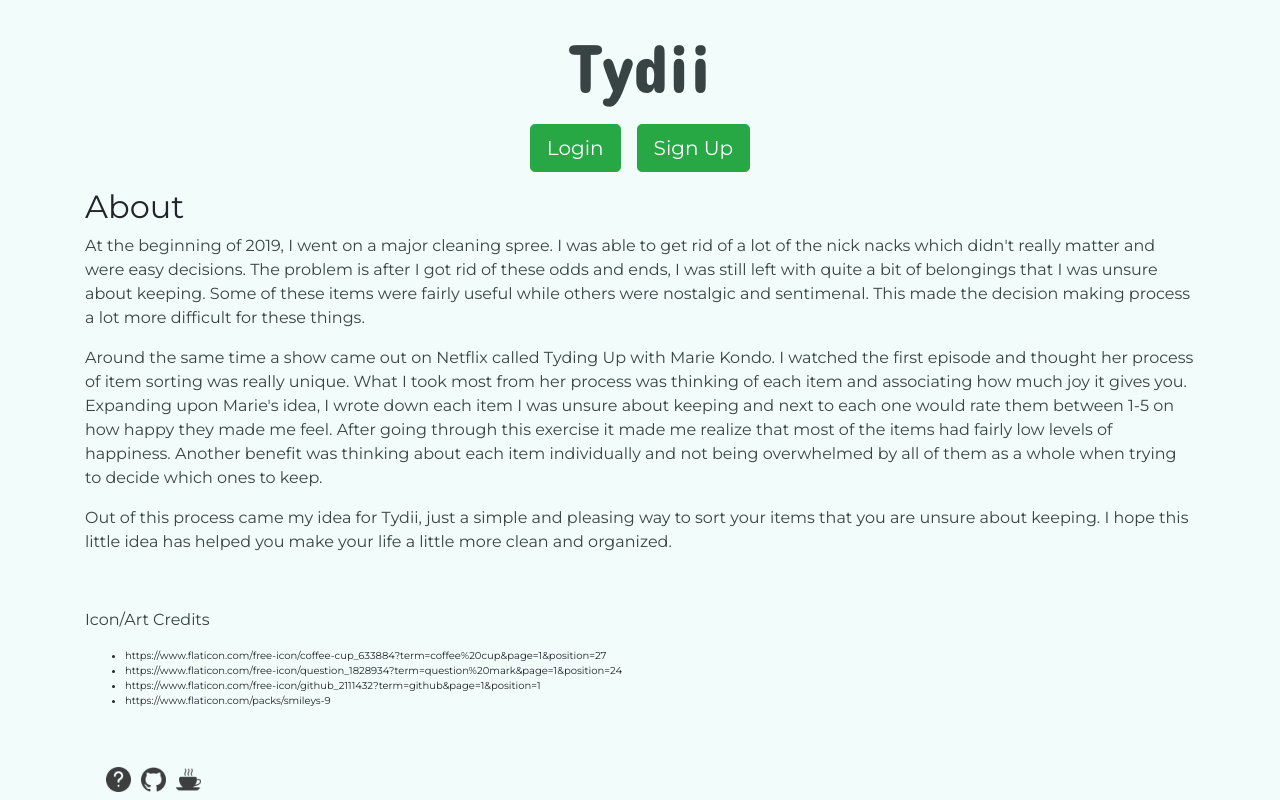
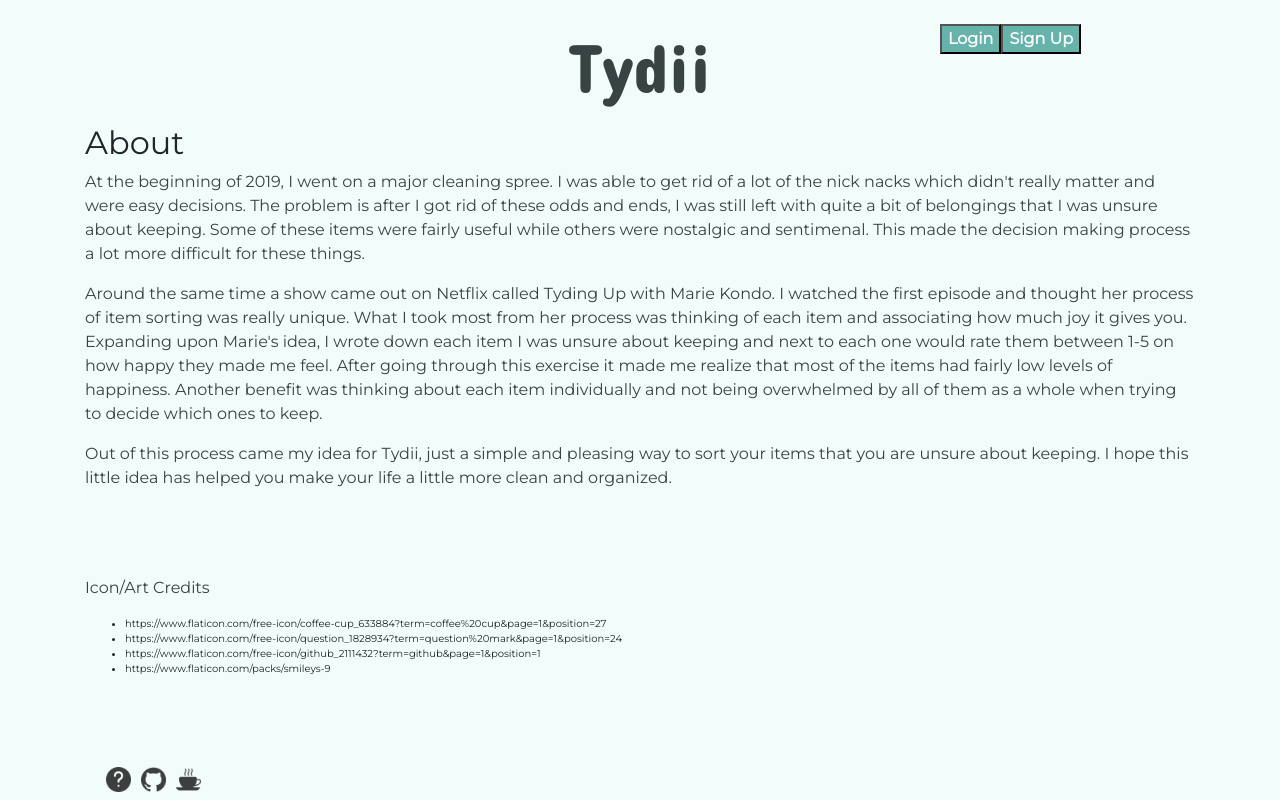
Before and after one commit to Beznet/tydii, a Next.js app: page /about in a window 1280 px wide. Built offline with nearby package versions, Linux system fonts and the light colour scheme.

Commit message:
realign login/signup buttons and added a little style

```diff
--- a/components/Header.js
+++ b/components/Header.js
@@ -8,10 +8,11 @@
     <Col sm="3"></Col>
     <Col className="text-center" sm="6">
       <Title copy="Tydii" role="heading" />
+    </Col>
+    <Col sm="3">
       <LoginForm />
       <SignupForm />
     </Col>
-    <Col sm="3"></Col>
   </Row>
 );
 
--- a/components/ItemForm.js
+++ b/components/ItemForm.js
@@ -22,7 +22,7 @@
         />
         <button
           type="submit"
-          id="add-button"
+          id="action-button"
           className="ml-2"
           onClick={itemSubmit}
         >
--- a/components/Login.js
+++ b/components/Login.js
@@ -1,6 +1,5 @@
 import React, {useState, useCallback} from 'react';
 import {
-  Button,
   Input,
   Form,
   FormGroup,
@@ -54,7 +53,7 @@
 
   return (
     <>
-    <Button className='m-2' onClick={toggleLoginModal} color='success' size='lg'>Login</Button>
+    <button onClick={toggleLoginModal} color='success' size='lg'>Login</button>
       <Modal
       isOpen={loginModalOpen}
       toggle={handleCloseClick}
--- a/components/SignUp.js
+++ b/components/SignUp.js
@@ -1,7 +1,6 @@
 import React, {useState, useCallback} from 'react';
 import Router from 'next/router';
 import {
-  Button,
   Input,
   Label,
   Form,
@@ -50,7 +49,7 @@
   }
   return (
     <>
-      <Button className='m-2' onClick={toggleSignupModal} color='success' size='lg'>Sign Up</Button>
+      <button onClick={toggleSignupModal} color='success' size='lg'>Sign Up</button>
       <Modal
       isOpen={signupModalOpen}
       toggle={handleCloseClick}
--- a/styles/style.css
+++ b/styles/style.css
@@ -159,7 +159,7 @@
   box-shadow: 3px 3px 0px 0px #41726e;
 }
 
-#add-button {
+#action-button {
   width: 70px;
   height: 50px;
   border-radius: 10px;
@@ -167,7 +167,7 @@
 }
 
 #tydi-button:hover,
-#add-button:hover {
+#action-button:hover {
   background-color: var(--button-hover);
   box-shadow: 3px 3px 0px 0px #b6795b;
   transition: all 200ms;
```
